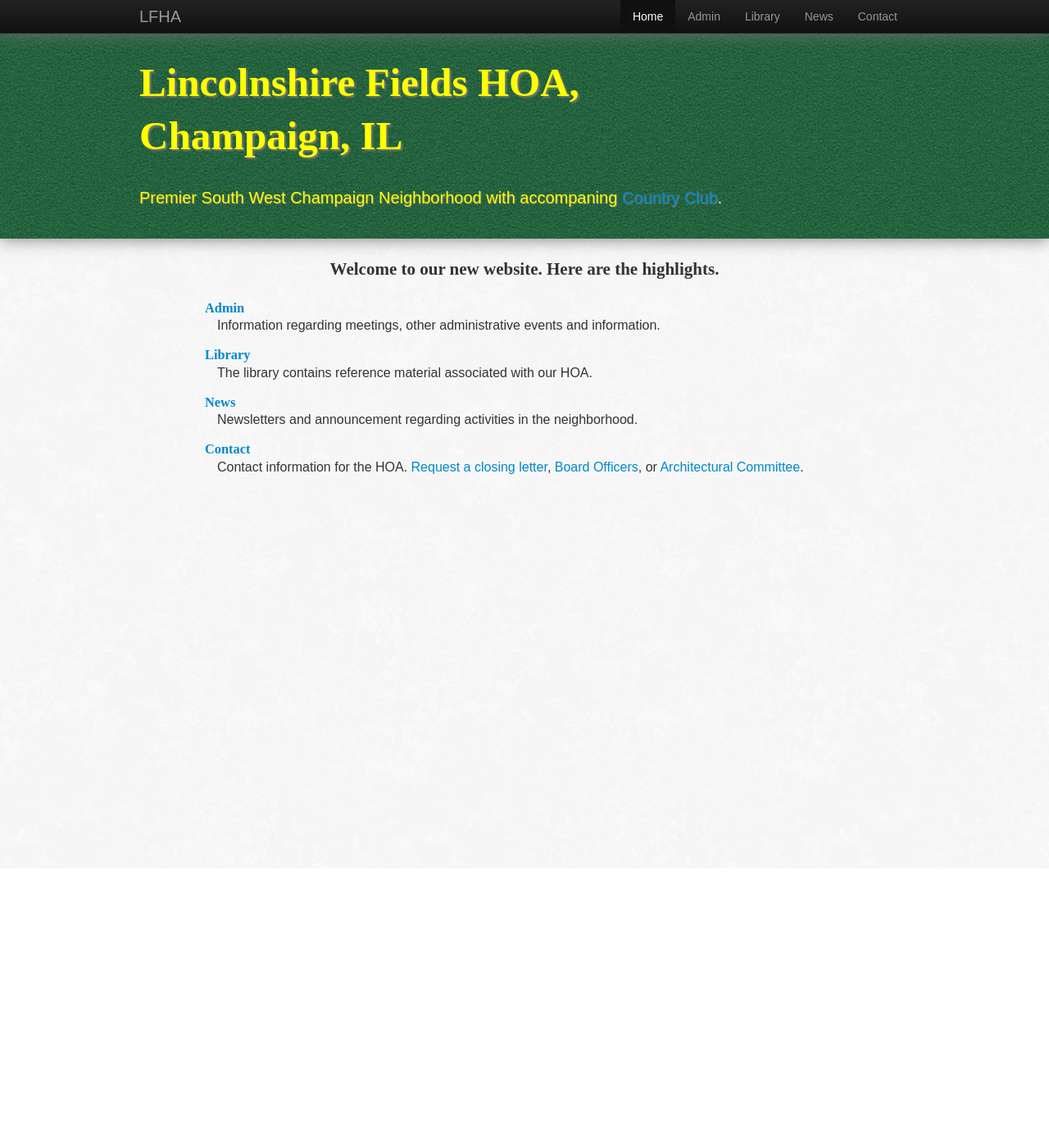
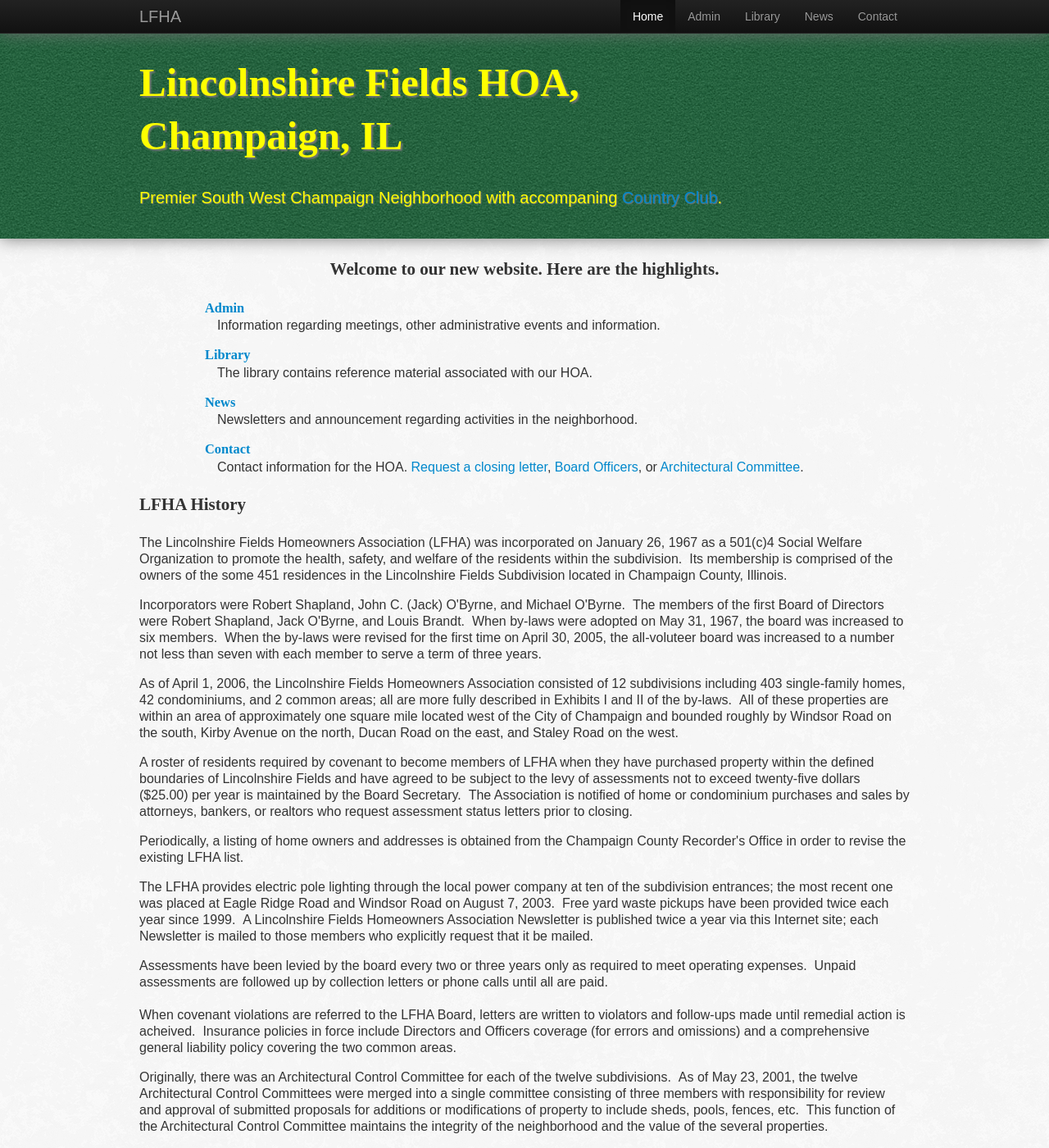
Before and after one commit to LincolnShireFields/lincolnshirefields.github.io, a Jekyll site: the page built from index.md, in a window 1280 px wide and 1400 px high, scrolled down 5 px. Shown: the whole window at 82% size. Built offline with Jekyll 4.4.1, drawn with Linux system fonts in a browser that asks for light colours; nearby versions of some CDN libraries; some web fonts are replaced; Markdown is read by kramdown in place of the engine named in the settings; before the commit the page ends 1064 px from its top, so only the background shows below that.

Commit message:
add history to the landing page

```diff
--- a/index.md
+++ b/index.md
@@ -26,3 +26,19 @@ tagline: 'Premier South West Champaign Neighborhood with accompaning <a target="
     </div>
   </div>
 </div>
+<h2>LFHA History</h2>
+
+<p>The Lincolnshire Fields Homeowners Association (LFHA) was incorporated on January 26, 1967 as a 501(c)4 Social Welfare Organization to promote the health, safety, and welfare of the residents within the subdivision.&nbsp;&nbsp;Its membership is comprised of the owners of the some 451 residences in the Lincolnshire Fields Subdivision located in Champaign County, Illinois.</p>
+
+<p>Incorporators were Robert Shapland, John C. (Jack) O'Byrne, and Michael O'Byrne.&nbsp;&nbsp;The members of the first Board of Directors were Robert Shapland, Jack O'Byrne, and Louis Brandt.&nbsp;&nbsp;When by-laws were adopted on May 31, 1967, the board was increased to six members.&nbsp;&nbsp;When the by-laws were revised for the first time on April 30, 2005, the all-voluteer board was increased to a number not less than seven with each member to serve a term of three years.</p>
+
+<p>As of April 1, 2006, the Lincolnshire Fields Homeowners Association consisted of 12 subdivisions including 403 single-family homes, 42 condominiums, and 2 common areas; all are more fully described in Exhibits I and II of the by-laws.&nbsp;&nbsp;All of these properties are within an area of approximately one square mile located west of the City of Champaign and bounded roughly by Windsor Road on the south, Kirby Avenue on the north, Ducan Road on the east, and Staley Road on the west.</p>
+<p>A roster of residents required by covenant to become members of LFHA when they have purchased property within the defined boundaries of Lincolnshire Fields and have agreed to be subject to the levy of assessments not to exceed twenty-five dollars ($25.00) per year is maintained by the Board Secretary.&nbsp;&nbsp;The Association is notified of home or condominium purchases and sales by attorneys, bankers, or realtors who request assessment status letters prior to closing.</p>
+
+<p>Periodically, a listing of home owners and addresses is obtained from the Champaign County Recorder's Office in order to revise the existing LFHA list.</p>
+
+<p>The LFHA provides electric pole lighting through the local power company at ten of the subdivision entrances; the most recent one was placed at Eagle Ridge Road and Windsor Road on August 7, 2003.&nbsp;&nbsp;Free yard waste pickups have been provided twice each year since 1999.&nbsp;&nbsp;A Lincolnshire Fields Homeowners Association Newsletter is published twice a year via this Internet site; each Newsletter is mailed to those members who explicitly request that it be mailed.</p>
+
+<p>Assessments have been levied by the board every two or three years only as required to meet operating expenses.&nbsp;&nbsp;Unpaid assessments are followed up by collection letters or phone calls until all are paid.<br><br>When covenant violations are referred to the LFHA Board, letters are written to violators and follow-ups made until remedial action is acheived.&nbsp;&nbsp;Insurance policies in force include Directors and Officers coverage (for errors and omissions) and a comprehensive general liability policy covering the two common areas.</p>
+
+<p>Originally, there was an Architectural Control Committee for each of the twelve subdivisions.&nbsp;&nbsp;As of May 23, 2001, the twelve Architectural Control Committees were merged into a single committee consisting of three members with responsibility for review and approval of submitted proposals for additions or modifications of property to include sheds, pools, fences, etc.&nbsp;&nbsp;This function of the Architectural Control Committee maintains the integrity of the neighborhood and the value of the several properties.</p>
```
